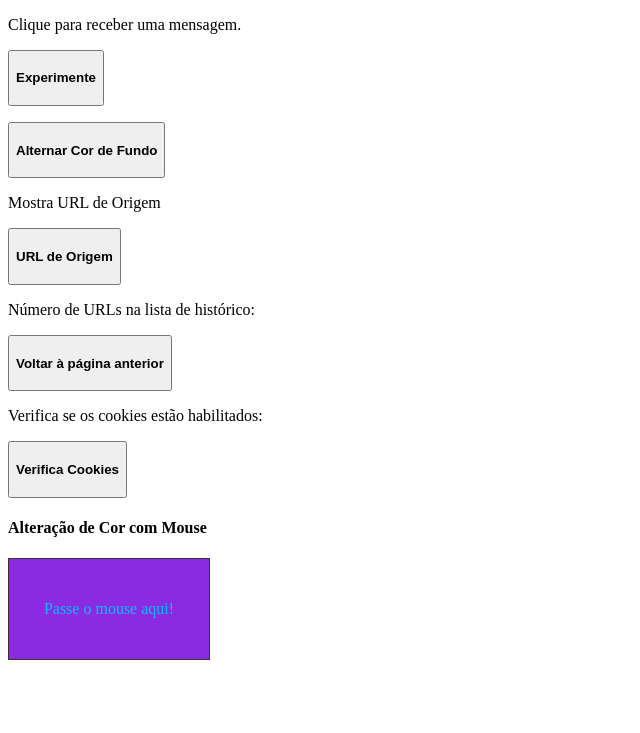
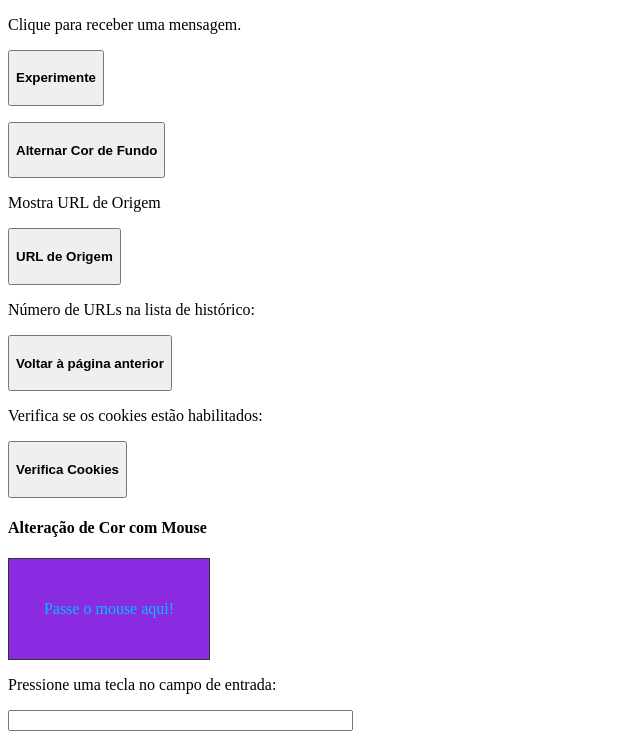
Before and after one commit to CaroliisRibeiro/JavaScript-Document-Object-Model-e-Evento, a plain HTML site: page index.html in a window 1280 px wide. Shown: the part 105-838 px from the top of the page, without its empty margins (0-640 px from the left). Before the commit the page ends 800 px from the top, so only its background shows below. Drawn offline with Linux system fonts and the light colour scheme.

Commit message:
questão 8

```diff
--- a/index.html
+++ b/index.html
@@ -68,6 +68,14 @@
         Passe o mouse aqui!
     </div>
 
+
+
+    <p>Pressione uma tecla no campo de entrada:</p>
+
+    <input type="text" size="40" onkeydown="detectaTeclasPressionadas(event)">
+
+    <p id="texto5"></p>
+
     <script src='teste.js'></script>
 
 
--- a/teste.js
+++ b/teste.js
@@ -60,3 +60,19 @@ function exibeURLAtual(){
         function restaurarCor() {
           document.getElementById("caixa").style.backgroundColor = "Khaki";
       }
+
+
+      function detectaTeclasPressionadas(event) {
+        console.log("Tecla pressionada:", event.key);
+
+        // Verifica se a tecla pressionada é um número
+        if (!isNaN(event.key) && event.key !== " ") {
+            event.preventDefault(); // Impede a inserção da tecla no campo de entrada
+            console.log("Tecla bloqueada:", event.key);
+            document.getElementById("texto5").innerHTML = "Você precionou uma tecla numérica, o nº:  " + event.key + ".  A tecla está bloqueada. " ;
+        } else {
+            // Se a tecla não é um número, exibe a mensagem com a tecla pressionada
+            document.getElementById("texto5").innerHTML = "Você pressionou uma tecla dentro do campo de entrada - A chave era: " + event.key;
+
+       }
+      }
```
